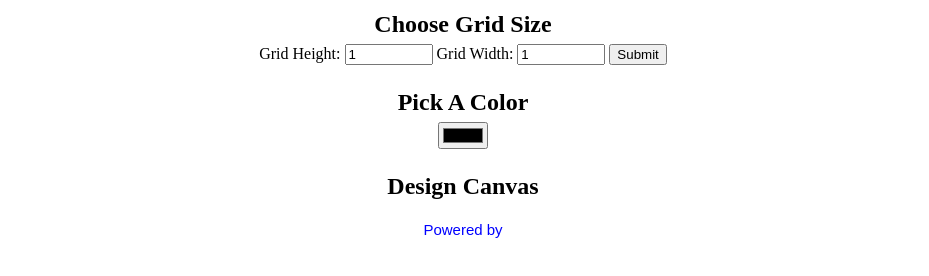
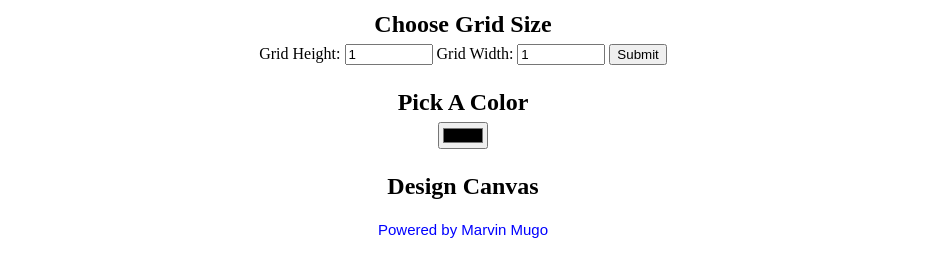
Before and after one commit to Marvoh1/-Pixel-Art-Maker-Project, a website: page index.html in a window 1280 px wide. Shown: the part 126-402 px from the top of the page, without its empty margins (177-1106 px from the left). Drawn offline with nearby package versions, Linux system fonts and the light colour scheme.

Commit message:
update home page

```diff
--- a/index.html
+++ b/index.html
@@ -27,6 +27,6 @@
     </script>
 
     <script src="designs.js"></script>
-    <p class="footer">Powered by <a href="https://marvincorp.herokuapp.com>Marvin Corp</a></p>
+    <p class="footer">Powered by Marvin Mugo</p>
 </body>
 </html>
```
